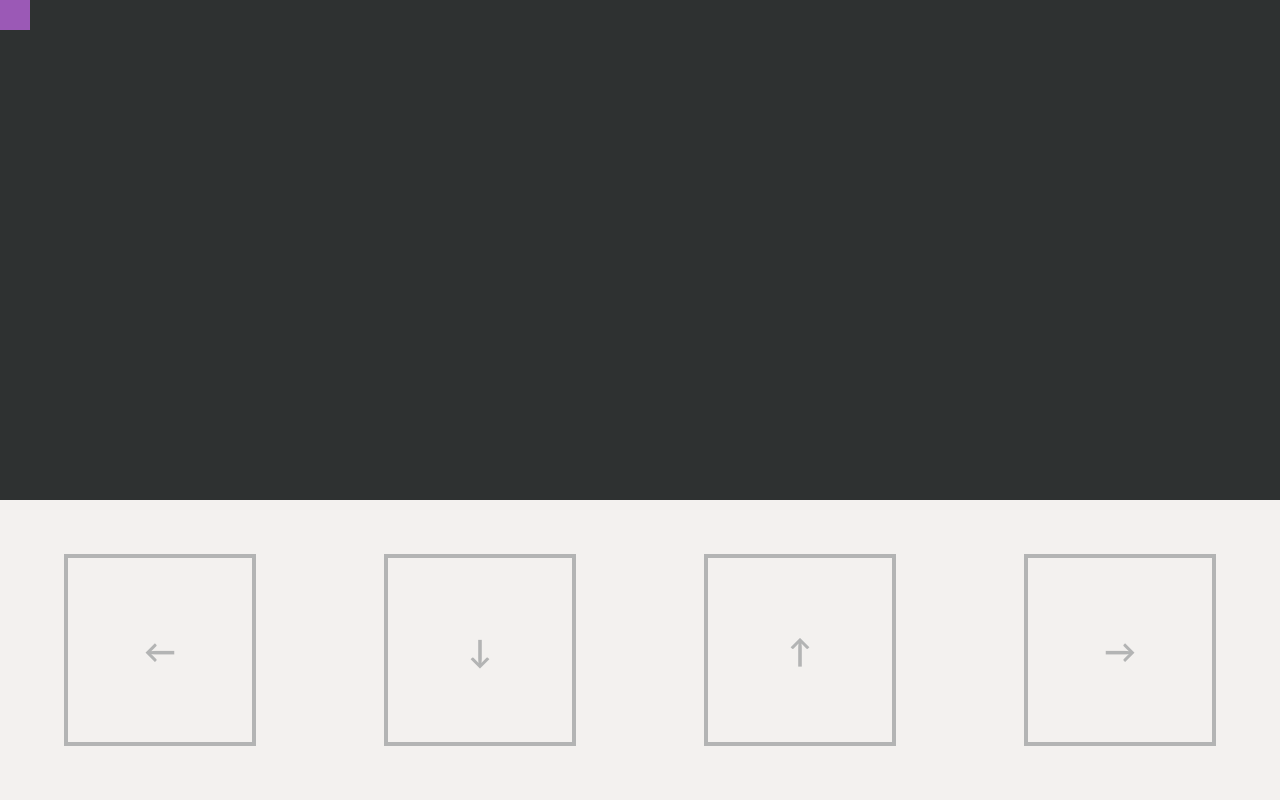
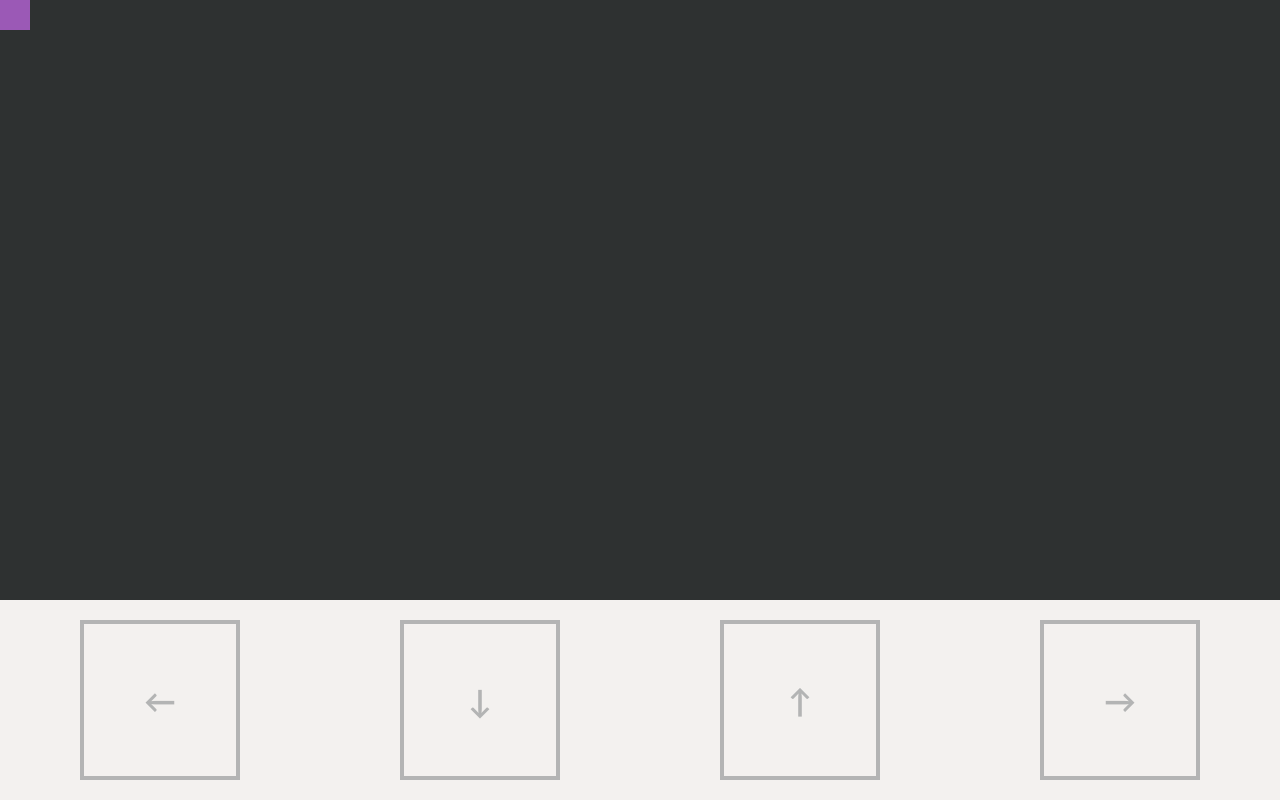
Before and after one commit to Ponicorn/ctrl, a plain HTML site: page index.html in a window 1280 px wide. Drawn offline with Linux system fonts and the light colour scheme.

Commit message:
gestion a la vmin des box d'indication d'input

```diff
--- a/style.css
+++ b/style.css
@@ -10,13 +10,9 @@ html, body, #app {
   font-family: 'Gill Sans', 'Gill Sans MT', Calibri, 'Trebuchet MS', sans-serif;
 }
 
-#app {
+#playground {
   background: #2e3131;
-}
-
-#playground {
-  height: calc(100% - 300px);
-  min-height: 300px;
+  height: 75%;
   width: 100%;
   position: relative;
 }
@@ -31,7 +27,7 @@ html, body, #app {
 }
 
 #show {
-  height: 300px;
+  height: 25%;
   width: 100%;
   background: #f3f1ef;
   display: flex;
@@ -40,10 +36,10 @@ html, body, #app {
 }
 
 .input {
-  width: 15vw;
-  height: 15vw;
-  max-width: 200px;
-  max-height: 200px;
+  width: 20vmin;
+  height: 20vmin;
+  /* max-width: 200px;
+  max-height: 200px; */
   font-size: 2em;
   font-weight: bold;
   display: flex;
```
